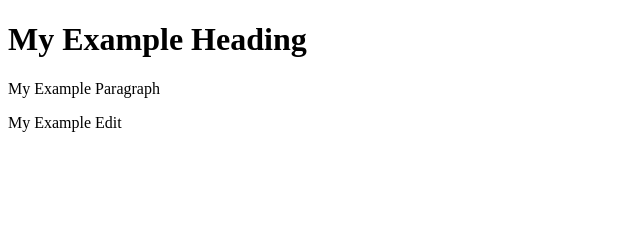
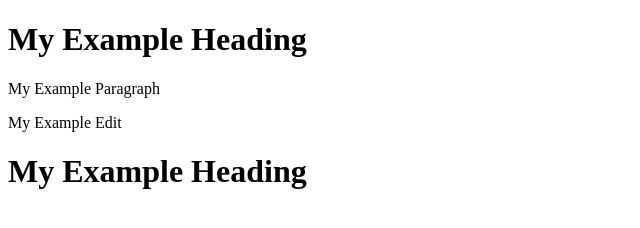
Before and after one commit to DGladman/exampleGit, a plain HTML site: page index.html in a window 1280 px wide. Shown: the whole page, without its empty margins (0-640 px from the left). Drawn offline with Linux system fonts and the light colour scheme.

Commit message:
Example Update 2

```diff
--- a/index.html
+++ b/index.html
@@ -13,6 +13,8 @@
     <p>My Example Paragraph</p>
     <p>My Example Edit</p>
 
+    <h1>My Example Heading</h1>
+
 </body>
 
 </html>
```
